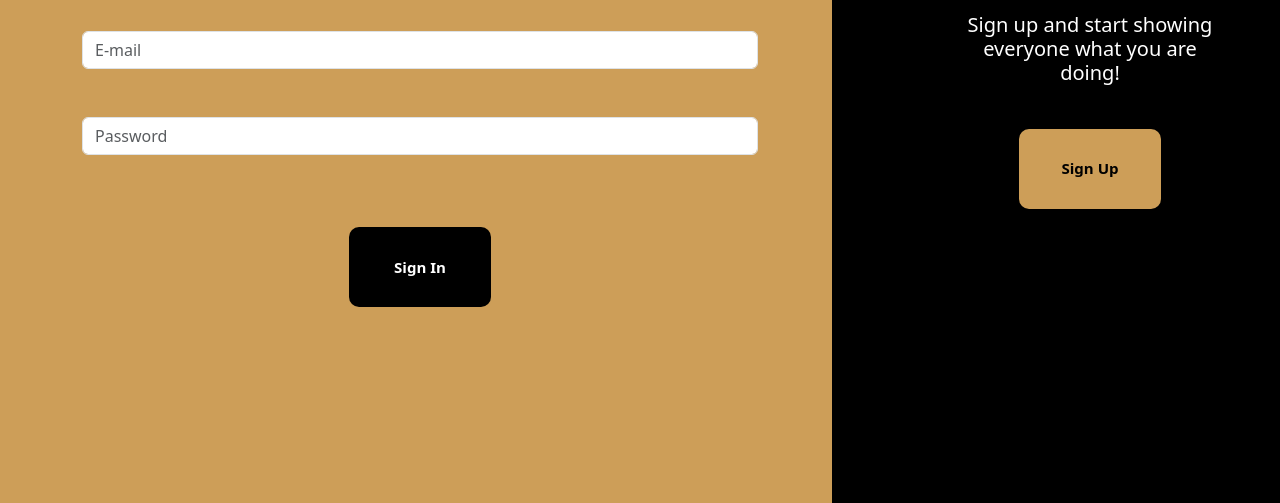
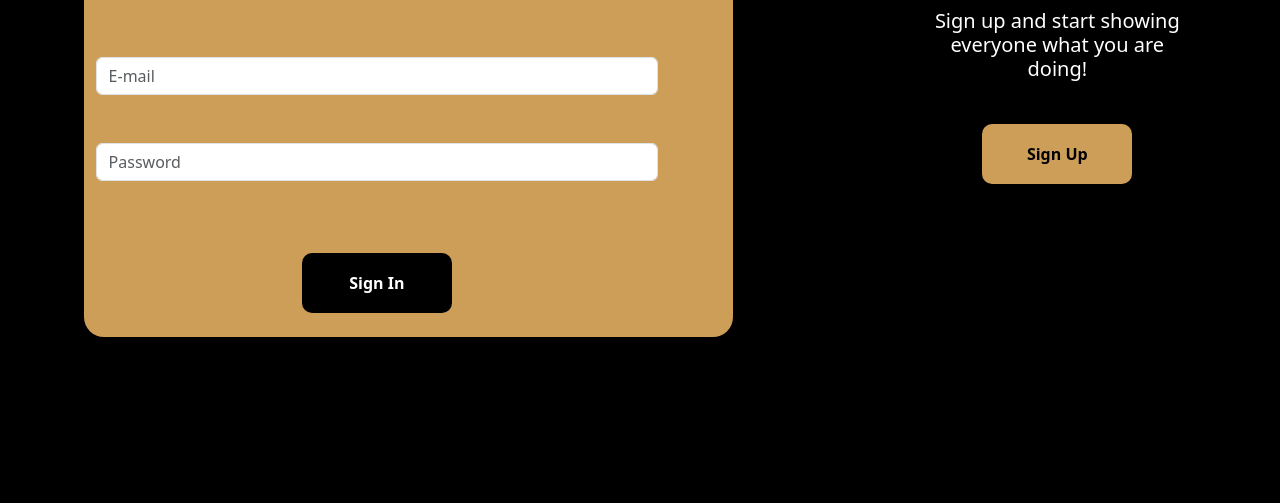
Before and after one commit to duduMiyake/Quatti, a plain HTML site: page signIn_screen/signIn_screen.html in a window 1280 px wide. Shown: the part 297-800 px from the top of the page. Drawn offline with nearby package versions, Linux system fonts and the light colour scheme.

Commit message:
Add files via upload

```diff
--- a/signIn_screen/signIn_screen.css
+++ b/signIn_screen/signIn_screen.css
@@ -1,5 +1,5 @@
 body {
-    background-image: linear-gradient(to right, #CD9E58 65%, rgb(0, 0, 0) 50%);
+    background-color: #000000
 }
 
 #Login {
@@ -23,12 +23,8 @@ body {
     color: white;
 }
 
-.row {
-    width: 1170px;
-}
-
 form {
-    width: auto;
+    width: 90%;
 }
 
 #erro-message {
@@ -38,12 +34,11 @@ form {
 .btn-signIn {
     background-color: black;
     color: white;
-    font-size: 1.176vw;
     font-weight: 600;
     border: #000000;
     border-radius: 10px;
-    width: 11.029vw;
-    height: 10vh;
+    width: 150px;
+    height: 60px;
 }
 
 .btn-signIn:hover {
@@ -54,13 +49,12 @@ form {
 .btn-signUp {
     background-color: #CD9E58;
     color: black;
-    font-size: 1.176vw;
     font-weight: 600;
     border: #000000;
     margin-top: 4.4vh;
     border-radius: 10px;
-    width: 11.029vw;
-    height: 10vh;
+    width: 150px;
+    height: 60px;
 }
 
 .btn-signUp:hover {
@@ -68,12 +62,15 @@ form {
     transition: 0.5s;
 }
 
-#left-side {
-    width: 700px;
+.left-side {
+    background-color: #CD9E58;
+    border-radius:  20px;
 }
 
-#right-side {
-    width: 300px;
-    margin-top: 60px;
-    color: white;
+.right-side {
+    background-color: #000000;
 }
+
+#box {
+    padding: 2%;
+}
--- a/signIn_screen/signIn_screen.html
+++ b/signIn_screen/signIn_screen.html
@@ -14,7 +14,7 @@
 <body>
     <div id="box" class="container text-center">
         <div class="row justify-content-between">
-            <div class="col-8" id="left-side">
+            <div class="col-7 left-side">
                 <img src="../Imagens/icone-logo-quatti.png" alt="logo" id="logo-icon">
                 <br>
                 <h1 id="Login">Login to your Quatti account </h1>
@@ -38,17 +38,18 @@
                     <br>
                     <br>
             </div>
-            <div class="col-3 align-self-center text-center" id="right-side">
+            <div class="col-3 right-side align-self-center text-center">
                 <h1 id="dont-have">Dont have an account? </h1>
                 <br>
                 <h2 id="sign-up-now">
                     Sign up and start showing everyone what you are doing!
                 </h2>
-                <a href="../signUp_screen/signUp_screen.html"><button type="submit" class="btn-signUp btn-secondary">Sign Up</button></a>
+                <a href="../signUp_screen/signUp_screen.html"><button type="submit"
+                        class="btn-signUp btn-secondary">Sign Up</button></a>
             </div>
         </div>
+    </div>
 
-    </div>
     <script src="signIn_screen.js"></script>
     <script src="https://cdn.jsdelivr.net/npm/bootstrap@5.3.0-alpha2/dist/js/bootstrap.bundle.min.js"
         integrity="sha384-qKXV1j0HvMUeCBQ+QVp7JcfGl760yU08IQ+GpUo5hlbpg51QRiuqHAJz8+BrxE/N"
```
